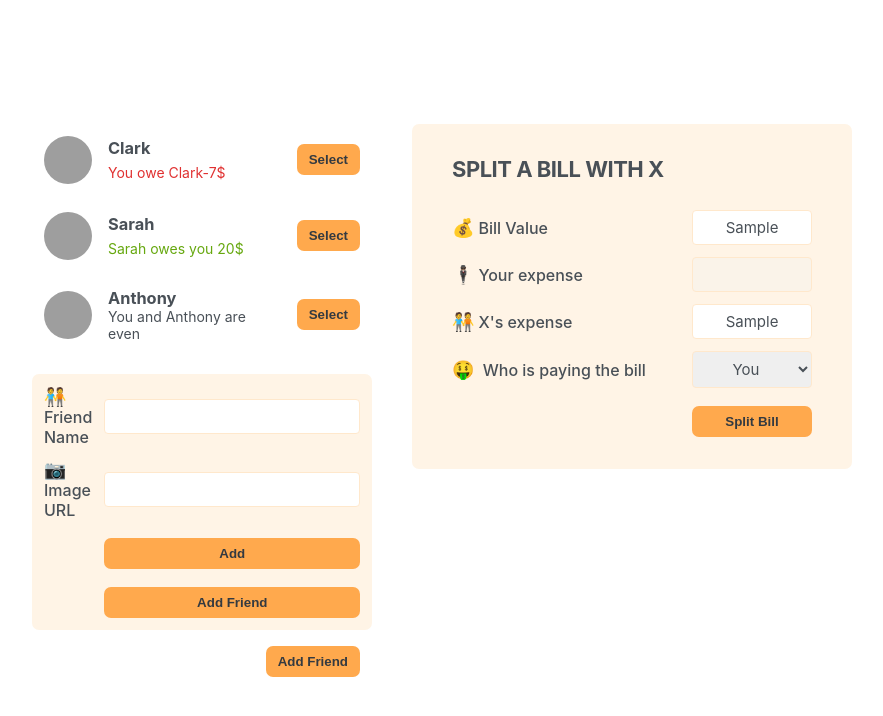
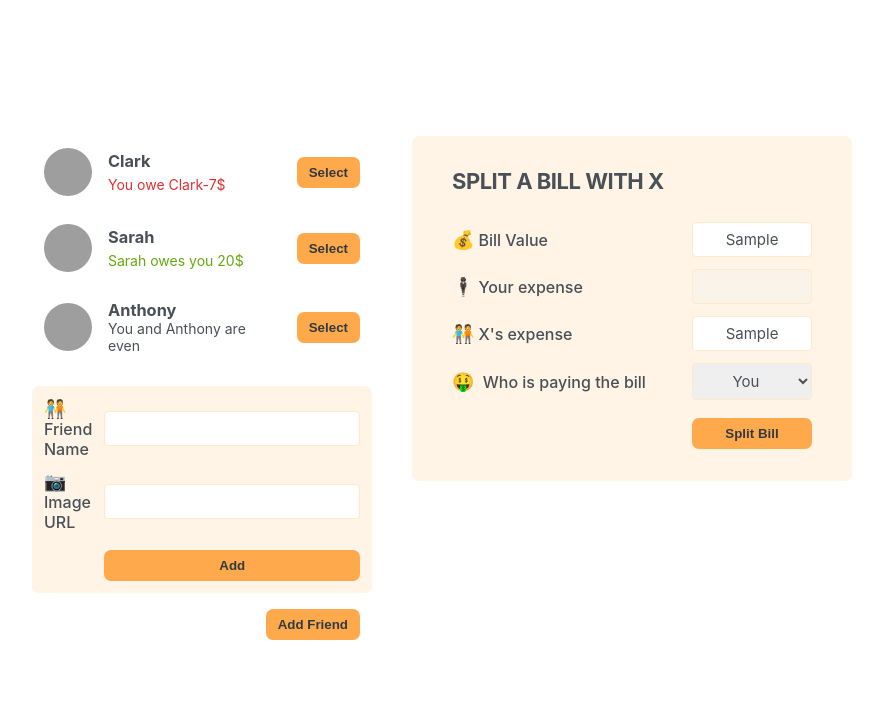
Before and after one commit to ramanboff/React-Projects, a React (Vite) app in the folder L-96-Eat-Split_Bill/: page / in a window 1280 px wide. Both pictures are taken after typing "Sample", "Sample" into the empty fields and a click on the button "Add Friend". Shown: the top 716 px of the page, without its empty margins (198-1081 px from the left). Built offline with nearby package versions, Linux system fonts and the light colour scheme; grey boxes are pictures that could not be loaded.

Commit message:
removed one of Button component

```diff
--- a/L-96-Eat-Split_Bill/src/components/FormAddFriends.jsx
+++ b/L-96-Eat-Split_Bill/src/components/FormAddFriends.jsx
@@ -1,8 +1,6 @@
 import Button from "./Button";
 
 const FormAddFriends = () => {
-
-
   return (
     <form className="form-add-friend">
       <label>🧑‍🤝‍🧑Friend Name</label>
@@ -10,7 +8,6 @@ const FormAddFriends = () => {
       <label>📷Image URL</label>
       <input type="text" />
       <Button>Add</Button>
-      <Button>Add Friend</Button>
     </form>
   );
 };
```
